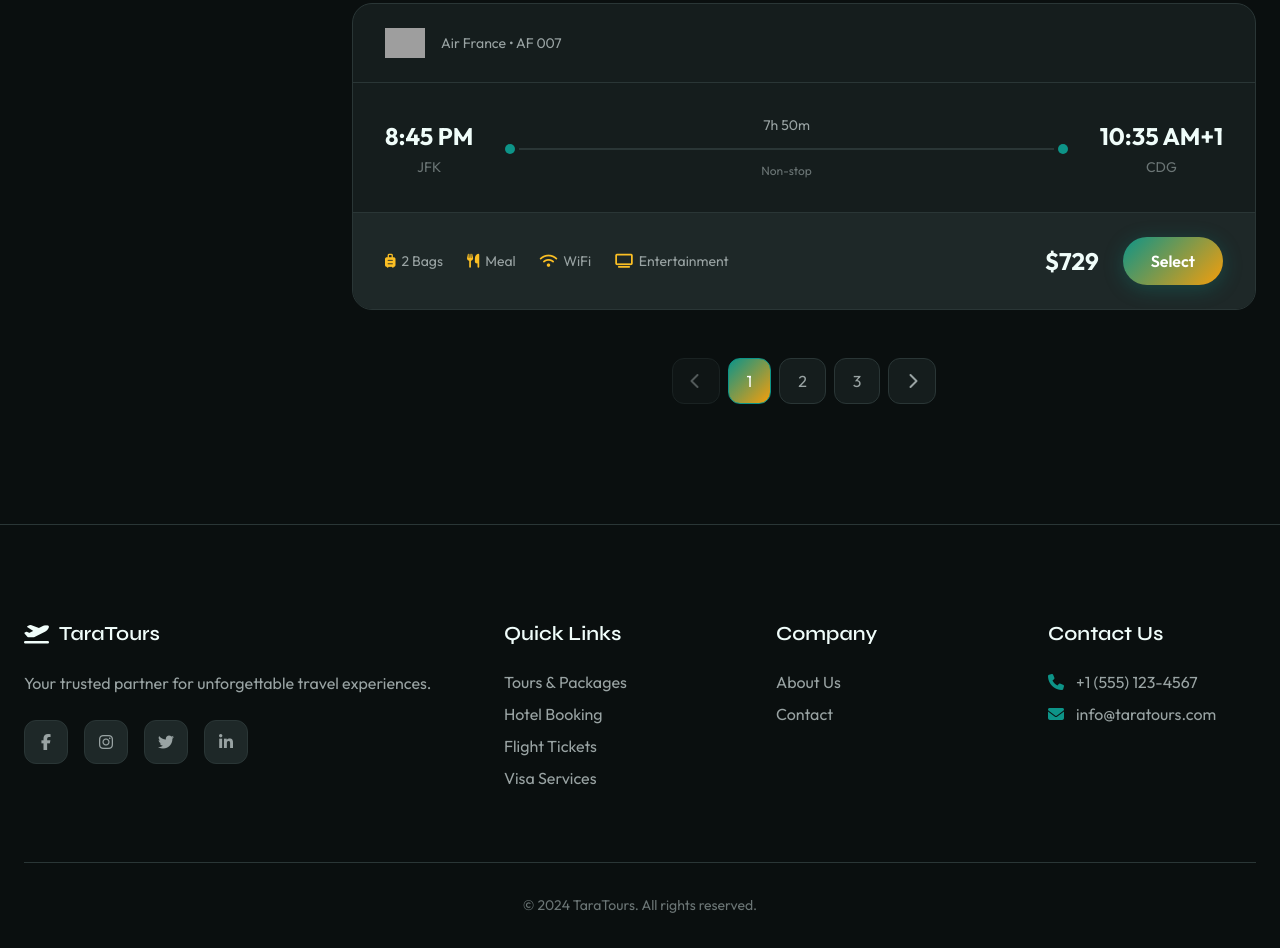
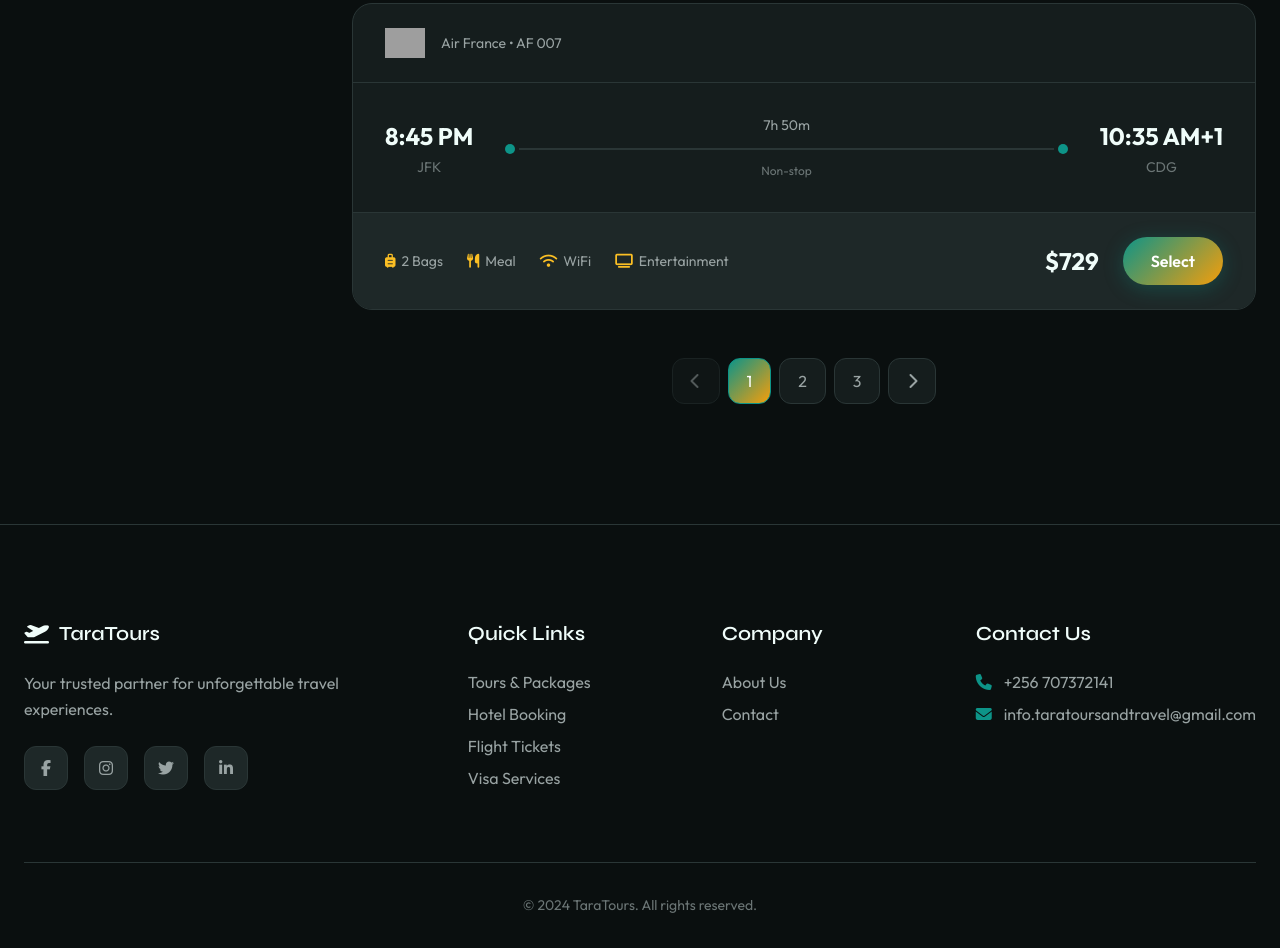
Before and after one commit to nyakairujumae/taratours, a website: page flights.html in a window 1280 px wide. Shown: the part 1934-2882 px from the top of the page. Drawn offline with Linux system fonts and the light colour scheme; grey boxes are pictures that could not be loaded.

Commit message:
Update flights.html

```diff
--- a/flights.html
+++ b/flights.html
@@ -453,8 +453,8 @@
         <div class="footer-section">
           <h3>Contact Us</h3>
           <ul class="footer-links">
-            <li><i class="fas fa-phone"></i> +1 (555) 123-4567</li>
-            <li><i class="fas fa-envelope"></i> info@taratours.com</li>
+            <li><i class="fas fa-phone"></i> +256 707372141</li>
+            <li><i class="fas fa-envelope"></i> info.taratoursandtravel@gmail.com</li>
           </ul>
         </div>
       </div>
```
